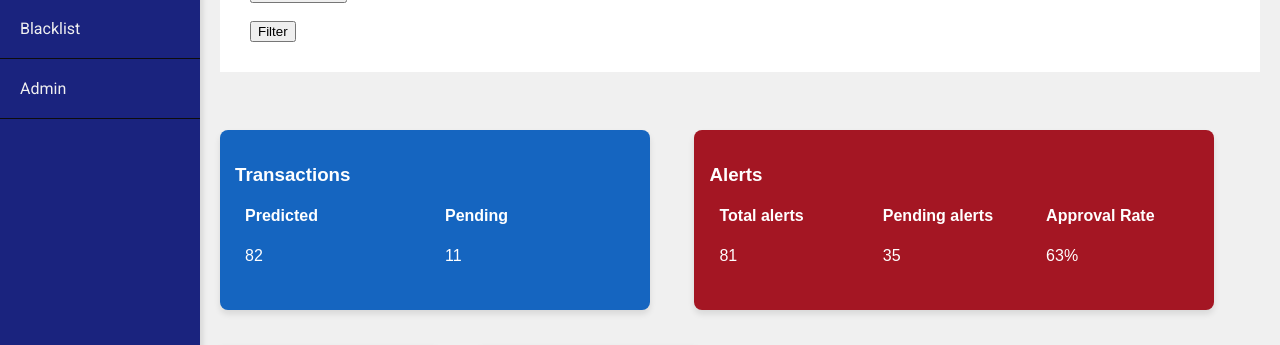
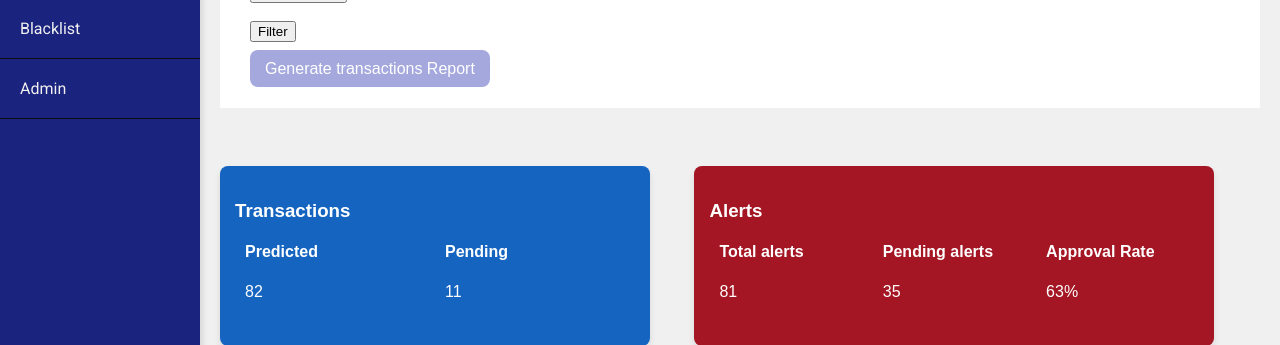
Before and after one commit to franco950/Imara2.0, a Django app: page /dashboard/ in a window 1280 px wide. Shown: the part 266-611 px from the top of the page. Run offline with Django 5.2, Linux system fonts and the light colour scheme; a user stored in the database is signed in; data comes from the database, SQL or seed files in the repository; both versions use the stored data as it was after the commit; parts of the project's set-up code (start-up, migrations or seed data) failed here and were passed over.

Commit message:
modified:   db.sqlite3 	modified:   testapp/__pycache__/urls.cpython-311.pyc 	modified:   testapp/__pycache__/views.cpython-311.pyc 	modified:   testapp/static/alerts.css 	modified:   testapp/static/homepage.css 	modified:   testapp/templates/alertpage.html 	modified:   testapp/templates/blacklist.html 	modified:   testapp/templates/homepage.html 	modified:   testapp/templates/reportspage.html 	modified:   testapp/templates/users.html 	modified:   testapp/urls.py 	modified:   testapp/views.py

```diff
--- a/testapp/static/alerts.css
+++ b/testapp/static/alerts.css
@@ -218,3 +218,6 @@ tbody tr:hover {
     height:20px;
     width:20px;
 }
+#report{
+    width:180px;
+}
--- a/testapp/static/homepage.css
+++ b/testapp/static/homepage.css
@@ -122,7 +122,17 @@ html {
     display: inline-block;
     margin-right: 10px; /* Adjust margin as needed for spacing */
 }
-
+.approve-btn {
+    border-radius: 8px;
+    background-color: #a4a8dd;/*#a4a8dd;*/
+    color: white;
+    margin-right: 10px;
+    padding: 10px;
+    padding-left: 15px;
+    padding-right: 15px;
+    border: none;
+    cursor: pointer;
+}
 /* Style for buttons */
 #showTimeViewBtn {
     display: inline-block;
--- a/testapp/templates/alertpage.html
+++ b/testapp/templates/alertpage.html
@@ -14,7 +14,9 @@
     <div id="main">
         <div id="title">
             <h3>Alerts</h3>{{statement.set}}
-        </div>
+
+
+        </div><div class="card" id="search"><a href="{% url 'alerts_report' %}" class="approve-btn">Generate Alerts Report</a></div>
         <div class="card" id="search">
             <b>Search</b>
             <form method="get"><label for="searchkey"> Key words:</label>
@@ -27,6 +29,7 @@
                 <label for="form"> Value</label>
                 <input id="form" type="number" name="form">
                 <input type="submit" name="action" value="search">
+                <input type="submit" name="action" value="Get Report">
             </form>
 
         </div>
--- a/testapp/templates/blacklist.html
+++ b/testapp/templates/blacklist.html
@@ -6,7 +6,7 @@
     <div id="main">
         <div id="title">
             <h3>Blacklist</h3>
-            <button id="add" onclick=" openForm('formModal')">Add to blacklist</button>
+            <button id="add" onclick=" openForm('formModal')">Add to blacklist</button><a href="{% url 'blacklist_report' %}" class="approve-btn">Generate Blacklist Report</a>
             {% if warning %}<p style="color: red;">{{warning}}</p>{% endif %}
             {% if success %}<p style="color: green;">{{success}}</p>{% endif %}
             {% if error %}<p style="color: red;">{{error}}</p>{% endif %}
@@ -22,6 +22,7 @@
                 <label for="form"> Value</label>
                 <input id="form" type="number" name="form">
                 <input type="submit" name="action" value="search">
+                <input type="submit" name="action" value="Get Report">
             </form>
 
         </div>
--- a/testapp/templates/homepage.html
+++ b/testapp/templates/homepage.html
@@ -12,6 +12,7 @@
 
 <body>
     <div id="main" style="background-color: #ffffff;"><p><h3>Filter Statistics</h3></p>
+
 
         <form id="dataCollectionForm"onsubmit="submitForm(event)"method='post' >
             {% csrf_token %}
@@ -52,7 +53,8 @@
             </div><br>
 
             <button type="submit" value="submit">Filter</button>
-        </form>
+        </form><br>
+        <a href="{% url 'transactions_report' %}" class="approve-btn">Generate transactions Report</a>
     </div>
 
   <br>
--- a/testapp/templates/users.html
+++ b/testapp/templates/users.html
@@ -7,7 +7,7 @@
 
     <div id="main">
         <div id="title">
-            <h3>Users</h3>
+            <h3>Users</h3><a href="{% url 'staff_report' %}" class="approve-btn">Generate Staff Report</a>
 
                 <!-- <label for="username"><b>Username:</b></label><br>
                 <input type="text" id="username" name="username" required><br>
@@ -193,6 +193,7 @@
                     {% endfor %}
                 </tbody>
             </table>
+
         </div>
 
 
--- a/testapp/urls.py
+++ b/testapp/urls.py
@@ -11,5 +11,10 @@ urlpatterns=[
     path('reports/',views.reports,name='reports'),
     path('blacklists/',views.blacklists,name='blacklists'),
     path('model/',views.system,name='model'),
-    path('logout/', views.logout_view, name='logout')
+    path('logout/', views.logout_view, name='logout'),
+    path('staff-report/', views.staff_report, name='staff_report'),
+    path('false-report/', views.false_report, name='false_report'),
+    path('alerts-report/', views.alerts_report, name='alerts_report'),
+    path('transactions-report/', views.transactions_report, name='transactions_report'),
+    path('blacklist-report/', views.blacklist_report, name='blacklist_report'),
 ]
--- a/testapp/views.py
+++ b/testapp/views.py
@@ -3,6 +3,8 @@ from django.shortcuts import render, redirect,get_object_or_404
 from testapp.models import transaction,alert,report,blacklist,systemsettings,CustomUser
 import numpy as np
 import joblib
+from reportlab.lib.pagesizes import letter
+from reportlab.platypus import SimpleDocTemplate, Image
 from .forms import RegistrationForm
 import csv
 from django.db import IntegrityError
@@ -347,19 +349,42 @@ def alerts(request):
         action = request.GET.get('action')
         if action=='search':
             try:
+
                 search=request.GET.get('searchkey')
                 form=request.GET.get('form')
                 if search=='transactionid':
                     alertpage=alert.objects.filter(transactionid=form,transactionid__in=transactions)
+
                 if search=='alertid':
                     alertpage=alert.objects.filter(alertid=form,transactionid__in=transactions)
+
                 if search=='staffid':
                     alertpage=alert.objects.filter(staffid=form,transactionid__in=transactions)
+
 
             except Exception as e:
                 if "Field 'alertid' expected a number but got ''" in str(e):
                     context['warning']='Please fill all fields'
                     alertpage=alert.objects.filter(alert_status='waiting',transactionid__in=transactions)
+
+        if action=='Get Report':
+            try:
+                table_data= [['alertid', 'transactionid','staffid', 'alert_status', 'timestamp']]
+                search=request.GET.get('searchkey')
+                form=request.GET.get('form')
+                if search=='transactionid':
+                    alertpage=alert.objects.filter(transactionid=form,transactionid__in=transactions)
+                    return any_report(request, alertpage, table_data)
+                if search=='alertid':
+                    alertpage=alert.objects.filter(alertid=form,transactionid__in=transactions)
+                    return any_report(request, alertpage, table_data)
+                if search=='staffid':
+                    alertpage=alert.objects.filter(staffid=form,transactionid__in=transactions)
+                    return any_report(request, alertpage, table_data)
+
+            except:
+                pass
+
 
 
 
@@ -473,6 +498,26 @@ def reports(request):
             except Exception as e:
 
                 filter_reports=report.objects.filter(transactionid__in=filter_new_reports,verification='waiting')
+        if action=='Get Report':
+            try:
+                table_data=[['reportid','transactionid','staffid','report_status','verification', 'timestamp']]
+                search=request.GET.get('searchkey')
+                print(search)
+                form=request.GET.get('form')
+                print(form)
+                if search=='transactionid':
+                    filter_reports=report.objects.filter(transactionid=form,transactionid__in=filter_new_reports)
+                    return any_report(request, filter_reports, table_data)
+                if search=='reportid':
+
+                    filter_reports=report.objects.filter(reportid=form,transactionid__in=filter_new_reports)
+                    return any_report(request, filter_reports, table_data)
+                if search=='staffid':
+                    filter_reports=report.objects.filter(staffid=form,transactionid__in=filter_new_reports)
+                    return any_report(request, filter_reports, table_data)
+
+            except:
+                pass
 
     if request.method == 'POST':
 
@@ -573,6 +618,21 @@ def blacklists(request):
                     full_list=blacklist.objects.filter(transactionid=form)
                 if search=='blacklistid':
                      full_list=blacklist.objects.filter(blacklistid=form)
+            except:
+                pass
+        if action=='Get Report':
+            try:
+                table_data = [['blacklistid', 'transactionid','category']]
+                search=request.GET.get('searchkey')
+                print(search)
+                form=request.GET.get('form')
+                print(form)
+                if search=='transactionid':
+                    full_list=blacklist.objects.filter(transactionid=form)
+                    return any_report(request, full_list, table_data)
+                if search=='blacklistid':
+                    full_list=blacklist.objects.filter(blacklistid=form)
+                    return any_report(request, full_list, table_data)
 
             except Exception as e:
 
@@ -699,7 +759,7 @@ def adminpanel(request):
                'email', 'is_staff', 'is_active', 'date_joined', 'staffid', 'department', 'location',
                  'groups', 'user_permissions']
     user = request.user
-    name=user.username+', role: '+user.department
+    name=user.username +' , role: '+user.department
     content={'set':name}
     dept=user.department
     levels={'admin':1,'support_staff':2,'manager':3,'agent':4}
@@ -841,7 +901,10 @@ def adminpanel(request):
     else:
         form = RegistrationForm()
         context['form']=form
-
+    filter_new_alerts = transaction.objects.filter(location__in= locator(request).get('staff_stations')).values_list('transactionid',flat=True)
+    new_alerts=alert.objects.filter(alert_status='waiting',transactionid__in=filter_new_alerts).count()
+    global_data['new_alerts']=new_alerts
+    content['new_alerts']=new_alerts
     return render(request,'users.html',context)
 def logout_view(request):
     logout(request)
@@ -853,18 +916,20 @@ from django.http import HttpResponse
 from reportlab.platypus import SimpleDocTemplate, Table, TableStyle
 from reportlab.lib.pagesizes import letter
 from reportlab.lib import colors
-from .models import CustomUser
-
+from reportlab.platypus import Spacer
 
 def staff_report(request):
     response = HttpResponse(content_type='application/pdf')
     response['Content-Disposition'] = 'attachment; filename="staff_report.pdf"'
-
+    elements = []
     doc = SimpleDocTemplate(response, pagesize=letter)
     doc = SimpleDocTemplate(response, pagesize=letter)
-    logo = settings.STATIC_ROOT + "{% static 'imarasmall.png' %}"
+
+    logo_path = "testapp/static/imarasmall.png"
+    logo = Image(logo_path, width=170, height=90)  # Adjust width and height as needed
+    elements.append(logo)
     title_style = ParagraphStyle('TitleStyle', fontSize=18, fontName='Helvetica-Bold', textColor=colors.black)
-    title_text = 'IMARA BANK ' % logo
+    title_text = 'IMARA BANK '
     title = Paragraph(title_text, style=title_style)
     elements.append(title)
 
@@ -882,26 +947,32 @@ def staff_report(request):
                         ('FONTNAME', (0,0), (-1,0), 'Helvetica-Bold'),
                         ('FONTSIZE', (0,0), (-1,0), 14),
                         ('BOTTOMPADDING', (0,0), (-1,0), 12),
+
                         ('BACKGROUND', (0,1), (-1,-1), colors.beige),
                         ('GRID', (0,0), (-1,-1), 1, colors.black)])
 
     table.setStyle(style)
 
-    elements = []
+    spacer = Spacer(1, 20)  # Adjust the height value
+    elements.append(spacer)
     elements.append(table)
+
     doc.build(elements)
 
     return response
 
 def false_report(request):
+    elements = []
     response = HttpResponse(content_type='application/pdf')
     response['Content-Disposition'] = 'attachment; filename="false_report.pdf"'
 
     doc = SimpleDocTemplate(response, pagesize=letter)
     doc = SimpleDocTemplate(response, pagesize=letter)
-    logo = settings.STATIC_ROOT + "{% static 'imarasmall.png' %}"
+    logo_path = "testapp/static/imarasmall.png"
+    logo = Image(logo_path, width=170, height=90)  # Adjust width and height as needed
+    elements.append(logo)
     title_style = ParagraphStyle('TitleStyle', fontSize=18, fontName='Helvetica-Bold', textColor=colors.black)
-    title_text = 'IMARA BANK ' % logo
+    title_text = 'IMARA BANK '
     title = Paragraph(title_text, style=title_style)
     elements.append(title)
 
@@ -924,23 +995,25 @@ def false_report(request):
 
     table.setStyle(style)
 
-    elements = []
+
+    spacer = Spacer(1, 20)  # Adjust the height value
+    elements.append(spacer)
     elements.append(table)
     doc.build(elements)
 
     return response
 
-
-
-
 def alerts_report(request):
+    elements = []
     response = HttpResponse(content_type='application/pdf')
     response['Content-Disposition'] = 'attachment; filename="alerts_report.pdf"'
 
     doc = SimpleDocTemplate(response, pagesize=letter)
-    logo = settings.STATIC_ROOT + "{% static 'imarasmall.png' %}"
+    logo_path = "testapp/static/imarasmall.png"
+    logo = Image(logo_path, width=170, height=90)  # Adjust width and height as needed
+    elements.append(logo)
     title_style = ParagraphStyle('TitleStyle', fontSize=18, fontName='Helvetica-Bold', textColor=colors.black)
-    title_text = 'IMARA BANK ' % logo
+    title_text = 'IMARA BANK '
     title = Paragraph(title_text, style=title_style)
     elements.append(title)
 
@@ -962,7 +1035,9 @@ def alerts_report(request):
                     ('GRID', (0,0), (-1,-1), 1, colors.black)])
     table.setStyle(style)
 
-    elements = []
+
+    spacer = Spacer(1, 20)  # Adjust the height value
+    elements.append(spacer)
     elements.append(table)
     doc.build(elements)
 
@@ -974,7 +1049,7 @@ from reportlab.platypus import SimpleDocTemplate, Table, TableStyle, Paragraph
 from reportlab.lib.styles import getSampleStyleSheet, ParagraphStyle
 from reportlab.lib.units import inch, cm
 from reportlab.lib import colors
-from .models import Worker
+
 
 def transactions_report(request):
     response = HttpResponse(content_type='application/pdf')
@@ -985,9 +1060,11 @@ def transactions_report(request):
 
     # Add the logo and title
     doc = SimpleDocTemplate(response, pagesize=letter)
-    logo = settings.STATIC_ROOT + "{% static 'imarasmall.png' %}"
+    logo_path = "testapp/static/imarasmall.png"
+    logo = Image(logo_path, width=170, height=90)  # Adjust width and height as needed
+    elements.append(logo)
     title_style = ParagraphStyle('TitleStyle', fontSize=18, fontName='Helvetica-Bold', textColor=colors.black)
-    title_text = 'IMARA BANK ' % logo
+    title_text = 'IMARA BANK '
     title = Paragraph(title_text, style=title_style)
     elements.append(title)
 
@@ -996,7 +1073,11 @@ def transactions_report(request):
     subheader_style = ParagraphStyle('SubheaderStyle', fontSize=14, fontName='Helvetica-Bold', underlineWidth=1, underlineColor=colors.black)
     subheader_text = 'Detailed Transactions Report'
     subheader = Paragraph(subheader_text, style=subheader_style)
+    spacer = Spacer(1, 7)  # Adjust the height value
+    elements.append(spacer)
     elements.append(subheader)
+    spacer = Spacer(1, 7)  # Adjust the height value
+    elements.append(spacer)
 
     # Add the description
     description_style = ParagraphStyle('DescriptionStyle', fontSize=9, fontName='Helvetica')
@@ -1004,19 +1085,12 @@ def transactions_report(request):
     description_text = 'All: %d Transactions' % workers_count
     description = Paragraph(description_text, style=description_style)
     elements.append(description)
+    alltransactions=transaction.objects.all()
+    # Create the table data
+    table_data = [[ 'transactionid','location', 'transaction_state', 'timestamp']]
+    for client in alltransactions :
+        table_data.append([client.transactionid, client.location, client.transaction_state, client.timestamp])
 
-    # Create the table data
-    workers = transaction.objects.all()
-    table_data = [['transactionid', 'location', 'transaction_state', 'timestamp']]
-    for i, worker in enumerate(workers, start=1):
-        table_data.append([
-            str(i),
-            worker.transactionid,
-            worker.location,
-            worker.transaction_state,
-            worker.timestamp,
-
-        ])
 
     # Create the table and apply styles
     table = Table(table_data)
@@ -1031,8 +1105,161 @@ def transactions_report(request):
         ('GRID', (0, 0), (-1, -1), 1, colors.black)
     ])
     table.setStyle(table_style)
+    spacer = Spacer(1, 20)  # Adjust the height value
+    elements.append(spacer)
     elements.append(table)
 
     doc.build(elements)
 
     return response
+
+def blacklist_report(request):
+    response = HttpResponse(content_type='application/pdf')
+    response['Content-Disposition'] = 'attachment; filename="blacklist_report.pdf"'
+    elements = []
+    doc = SimpleDocTemplate(response, pagesize=letter)
+    logo_path = "testapp/static/imarasmall.png"
+    logo = Image(logo_path, width=170, height=90)  # Adjust width and height as needed
+    elements.append(logo)
+    title_style = ParagraphStyle('TitleStyle', fontSize=18, fontName='Helvetica-Bold', textColor=colors.black)
+    title_text = 'IMARA BANK '
+    title = Paragraph(title_text, style=title_style)
+    elements.append(title)
+
+    clients = blacklist.objects.all()
+
+    table_data = [['blacklistid', 'transactionid','category']]
+    for client in clients:
+        table_data.append([client.blacklistid, client.transactionid, client.category])
+
+    table = Table(table_data)
+
+    style = TableStyle([('BACKGROUND', (0,0), (-1,0), colors.grey),
+                    ('TEXTCOLOR', (0,0), (-1,0), colors.whitesmoke),
+                    ('ALIGN', (0,0), (-1,-1), 'CENTER'),
+                    ('FONTNAME', (0,0), (-1,0), 'Helvetica-Bold'),
+                    ('FONTSIZE', (0,0), (-1,0), 14),
+                    ('BOTTOMPADDING', (0,0), (-1,0), 12),
+                    ('BACKGROUND', (0,1), (-1,-1), colors.beige),
+                    ('GRID', (0,0), (-1,-1), 1, colors.black)])
+    table.setStyle(style)
+    spacer = Spacer(1, 20)  # Adjust the height value
+    elements.append(spacer)
+
+    elements.append(table)
+    doc.build(elements)
+
+    return response
+
+
+def transactions_report(request):
+    response = HttpResponse(content_type='application/pdf')
+    response['Content-Disposition'] = 'attachment; filename="transactions_report.pdf"'
+
+    doc = SimpleDocTemplate(response, pagesize=A4)
+    elements = []
+
+    # Add the logo and title
+    doc = SimpleDocTemplate(response, pagesize=letter)
+    logo_path = "testapp/static/imarasmall.png"
+    logo = Image(logo_path, width=170, height=90)  # Adjust width and height as needed
+    elements.append(logo)
+    title_style = ParagraphStyle('TitleStyle', fontSize=18, fontName='Helvetica-Bold', textColor=colors.black)
+    title_text = 'IMARA BANK '
+    title = Paragraph(title_text, style=title_style)
+    elements.append(title)
+
+
+    # Add the subheader
+    subheader_style = ParagraphStyle('SubheaderStyle', fontSize=14, fontName='Helvetica-Bold', underlineWidth=1, underlineColor=colors.black)
+    subheader_text = 'Detailed Transactions Report'
+    subheader = Paragraph(subheader_text, style=subheader_style)
+    spacer = Spacer(1, 7)  # Adjust the height value
+    elements.append(spacer)
+    elements.append(subheader)
+    spacer = Spacer(1, 7)  # Adjust the height value
+    elements.append(spacer)
+
+    # Add the description
+    description_style = ParagraphStyle('DescriptionStyle', fontSize=9, fontName='Helvetica')
+    workers_count =transaction.objects.count()
+    description_text = 'All: %d Transactions' % workers_count
+    description = Paragraph(description_text, style=description_style)
+    elements.append(description)
+    alltransactions=transaction.objects.all()
+    # Create the table data
+    table_data = [[ 'transactionid','location', 'transaction_state', 'timestamp']]
+    for client in alltransactions :
+        table_data.append([client.transactionid, client.location, client.transaction_state, client.timestamp])
+
+
+    # Create the table and apply styles
+    table = Table(table_data)
+    table_style = TableStyle([
+        ('BACKGROUND', (0, 0), (-1, 0), colors.dimgrey),
+        ('TEXTCOLOR', (0, 0), (-1, 0), colors.whitesmoke),
+        ('ALIGN', (0, 0), (-1, -1), 'CENTER'),
+        ('FONTNAME', (0, 0), (-1, 0), 'Helvetica-Bold'),
+        ('FONTSIZE', (0, 0), (-1, 0), 9),
+        ('BOTTOMPADDING', (0, 0), (-1, 0), 19),
+        ('ROWBACKGROUNDS', (0, 1), (-1, -1), [colors.white, colors.lightgrey]),
+        ('GRID', (0, 0), (-1, -1), 1, colors.black)
+    ])
+    table.setStyle(table_style)
+    spacer = Spacer(1, 20)  # Adjust the height value
+    elements.append(spacer)
+    elements.append(table)
+
+    doc.build(elements)
+
+    return response
+
+from reportlab.platypus import SimpleDocTemplate, Table, TableStyle, Spacer
+from reportlab.lib import colors
+from reportlab.lib.pagesizes import letter
+from reportlab.platypus import Image, Paragraph
+from reportlab.lib.styles import ParagraphStyle
+
+def any_report(request, clients, table_data):
+    response = HttpResponse(content_type='application/pdf')
+    response['Content-Disposition'] = 'attachment; filename="parameterised_report.pdf"'
+    elements = []
+    doc = SimpleDocTemplate(response, pagesize=letter)
+    logo_path = "testapp/static/imarasmall.png"
+    logo = Image(logo_path, width=170, height=90)  # Adjust width and height as needed
+    elements.append(logo)
+    title_style = ParagraphStyle('TitleStyle', fontSize=18, fontName='Helvetica-Bold', textColor=colors.black)
+    title_text = '                        IMARA BANK '
+    title = Paragraph(title_text, style=title_style)
+    elements.append(title)
+    subheader_style = ParagraphStyle('SubheaderStyle', fontSize=14, fontName='Helvetica-Bold', underlineWidth=1, underlineColor=colors.black)
+    subheader_text = 'Parameterised Report'
+    subheader = Paragraph(subheader_text, style=subheader_style)
+    spacer = Spacer(1, 7)  # Adjust the height value
+    elements.append(spacer)
+    elements.append(subheader)
+    for client in clients:
+        row = []
+        for attribute in table_data[0]:  # Assuming table_data[0] contains attribute names
+            row.append(getattr(client, attribute))
+        table_data.append(row)
+    # Use clients and table_data provided as function arguments
+    table = Table(table_data)
+
+    style = TableStyle([('BACKGROUND', (0,0), (-1,0), colors.grey),
+                    ('TEXTCOLOR', (0,0), (-1,0), colors.whitesmoke),
+                    ('ALIGN', (0,0), (-1,-1), 'CENTER'),
+                    ('FONTNAME', (0,0), (-1,0), 'Helvetica-Bold'),
+                    ('FONTSIZE', (0,0), (-1,0), 14),
+                    ('BOTTOMPADDING', (0,0), (-1,0), 12),
+                    ('BACKGROUND', (0,1), (-1,-1), colors.beige),
+                    ('GRID', (0,0), (-1,-1), 1, colors.black)])
+    table.setStyle(style)
+    spacer = Spacer(1, 20)  # Adjust the height value
+    elements.append(spacer)
+
+    elements.append(table)
+
+    doc.build(elements)
+
+    return response
```
Also changed, not shown: testapp/templates/reportspage.html (+8 -6 lines), db.sqlite3.
